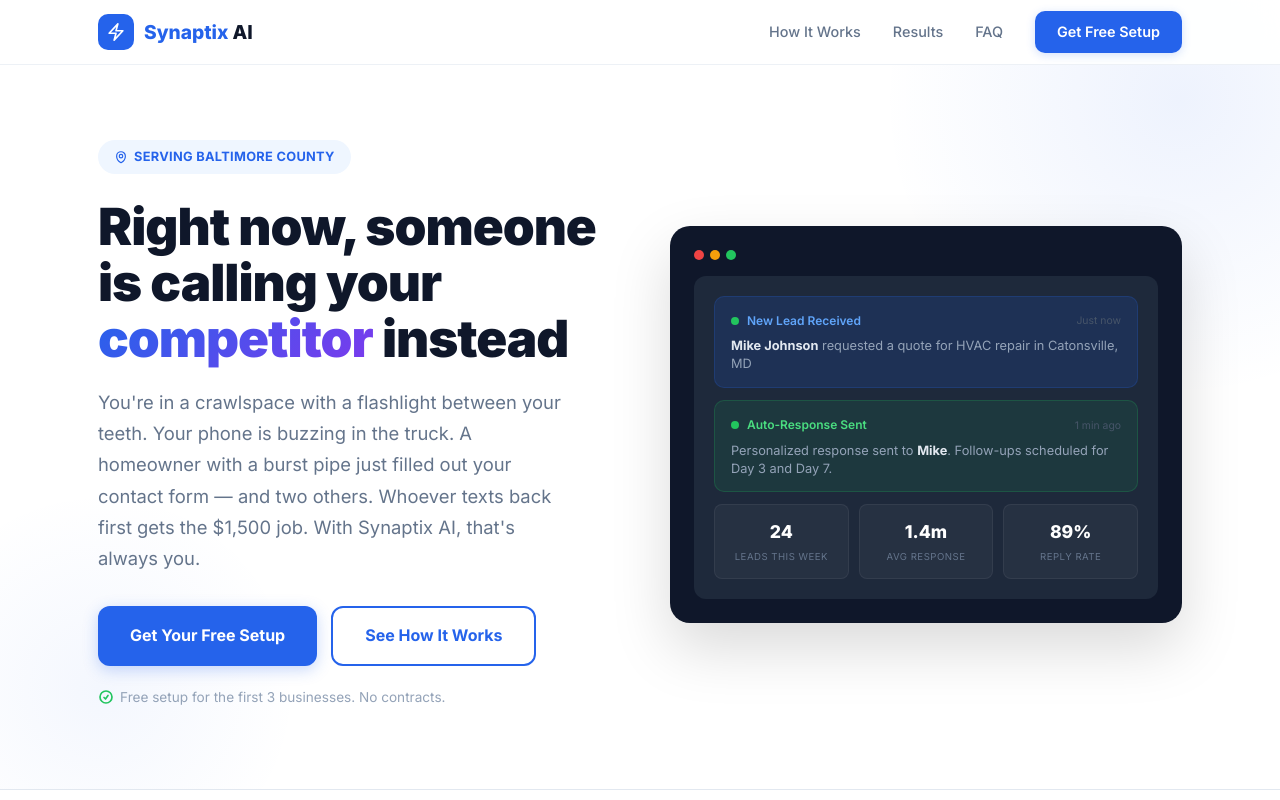
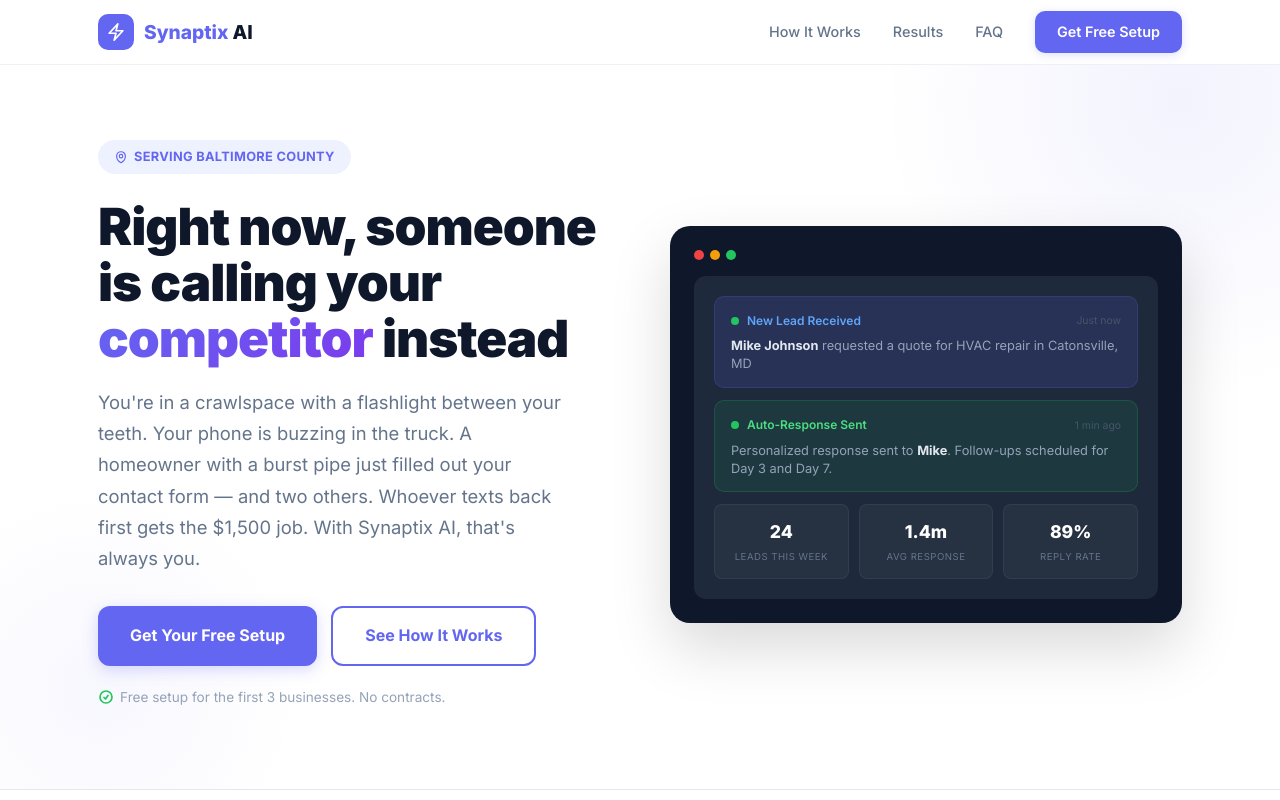
Before and after one commit to synaptixagent-code/synaptix-ai, a plain HTML site: page src/index.html in a window 1280 px wide. Shown: the top 800 px of the page. Drawn offline with Linux system fonts and the light colour scheme.

Commit message:
Switch brand color to indigo #6366f1

```diff
--- a/src/index.html
+++ b/src/index.html
@@ -9,14 +9,14 @@
     <link rel="preconnect" href="https://fonts.googleapis.com">
     <link href="https://fonts.googleapis.com/css2?family=Inter:wght@400;500;600;700;800;900&display=swap" rel="stylesheet">
     <style>
-        :root{--blue:#2563eb;--blue-dark:#1d4ed8;--blue-light:#eff6ff;--blue-glow:rgba(37,99,235,.15);--dark:#0f172a;--dark2:#1e293b;--gray:#64748b;--gray-light:#94a3b8;--border:#e2e8f0;--bg:#fafbfe}
+        :root{--blue:#6366f1;--blue-dark:#4f46e5;--blue-light:#eef2ff;--blue-glow:rgba(99,102,241,.15);--dark:#0f172a;--dark2:#1e293b;--gray:#64748b;--gray-light:#94a3b8;--border:#e2e8f0;--bg:#fafbfe}
         *{margin:0;padding:0;box-sizing:border-box}
         html{scroll-behavior:smooth}
         body{font-family:'Inter',system-ui,-apple-system,sans-serif;color:#334155;line-height:1.7;background:#fff;-webkit-font-smoothing:antialiased}
         .container{max-width:1140px;margin:0 auto;padding:0 28px}
         .btn{display:inline-flex;align-items:center;justify-content:center;gap:8px;font-family:inherit;font-weight:700;border:none;cursor:pointer;text-decoration:none;transition:all .25s}
-        .btn-primary{background:var(--blue);color:#fff;padding:14px 32px;border-radius:12px;font-size:1rem;box-shadow:0 4px 15px rgba(37,99,235,.25)}
-        .btn-primary:hover{background:var(--blue-dark);transform:translateY(-2px);box-shadow:0 8px 25px rgba(37,99,235,.35)}
+        .btn-primary{background:var(--blue);color:#fff;padding:14px 32px;border-radius:12px;font-size:1rem;box-shadow:0 4px 15px rgba(99,102,241,.25)}
+        .btn-primary:hover{background:var(--blue-dark);transform:translateY(-2px);box-shadow:0 8px 25px rgba(99,102,241,.35)}
         .btn-ghost{background:transparent;color:var(--blue);padding:14px 32px;border-radius:12px;font-size:1rem;border:2px solid var(--blue)}
         .btn-ghost:hover{background:var(--blue-light)}
         .section-tag{display:inline-flex;align-items:center;gap:6px;background:var(--blue-light);color:var(--blue);padding:6px 16px;border-radius:100px;font-size:.8rem;font-weight:700;letter-spacing:.3px;text-transform:uppercase}
@@ -36,13 +36,13 @@
         .nav-links{display:flex;align-items:center;gap:32px}
         .nav-links a{text-decoration:none;color:var(--gray);font-size:.9rem;font-weight:500;transition:color .2s}
         .nav-links a:hover{color:var(--dark)}
-        .nav-cta{background:var(--blue);color:#fff!important;padding:9px 22px;border-radius:10px;font-weight:600!important;box-shadow:0 2px 10px rgba(37,99,235,.2)}
+        .nav-cta{background:var(--blue);color:#fff!important;padding:9px 22px;border-radius:10px;font-weight:600!important;box-shadow:0 2px 10px rgba(99,102,241,.2)}
         .nav-cta:hover{background:var(--blue-dark)!important;color:#fff!important}
 
         /* Hero */
         .hero{padding:140px 0 80px;position:relative;overflow:hidden}
-        .hero::before{content:'';position:absolute;top:-200px;right:-200px;width:600px;height:600px;background:radial-gradient(circle,rgba(37,99,235,.08) 0%,transparent 70%);pointer-events:none}
-        .hero::after{content:'';position:absolute;bottom:-100px;left:-100px;width:400px;height:400px;background:radial-gradient(circle,rgba(37,99,235,.05) 0%,transparent 70%);pointer-events:none}
+        .hero::before{content:'';position:absolute;top:-200px;right:-200px;width:600px;height:600px;background:radial-gradient(circle,rgba(99,102,241,.08) 0%,transparent 70%);pointer-events:none}
+        .hero::after{content:'';position:absolute;bottom:-100px;left:-100px;width:400px;height:400px;background:radial-gradient(circle,rgba(99,102,241,.05) 0%,transparent 70%);pointer-events:none}
         .hero-grid{display:grid;grid-template-columns:1fr 1fr;gap:60px;align-items:center}
         .hero-content{position:relative;z-index:1}
         .hero-badge{margin-bottom:24px}
@@ -57,7 +57,7 @@
         .mockup-bar{display:flex;gap:6px;margin-bottom:16px}
         .mockup-dot{width:10px;height:10px;border-radius:50%}
         .mockup-content{background:var(--dark2);border-radius:12px;padding:20px}
-        .mockup-notif{background:rgba(37,99,235,.15);border:1px solid rgba(37,99,235,.2);border-radius:10px;padding:14px 16px;margin-bottom:12px;animation:slideIn .6s ease}
+        .mockup-notif{background:rgba(99,102,241,.15);border:1px solid rgba(99,102,241,.2);border-radius:10px;padding:14px 16px;margin-bottom:12px;animation:slideIn .6s ease}
         .mockup-notif-header{display:flex;align-items:center;gap:8px;margin-bottom:6px}
         .mockup-notif-dot{width:8px;height:8px;background:#22c55e;border-radius:50%}
         .mockup-notif-title{font-size:.75rem;color:#60a5fa;font-weight:600}
@@ -159,7 +159,7 @@
         .offer-inner{max-width:640px;margin:0 auto;text-align:center}
         .offer-inner h2{font-size:2.2rem;font-weight:800;color:var(--dark);margin:16px 0}
         .offer-inner>p{color:var(--gray);font-size:1.05rem;margin-bottom:40px}
-        .offer-card{background:#fff;border:2px solid var(--blue);border-radius:24px;padding:44px 36px;text-align:left;box-shadow:0 20px 60px rgba(37,99,235,.08)}
+        .offer-card{background:#fff;border:2px solid var(--blue);border-radius:24px;padding:44px 36px;text-align:left;box-shadow:0 20px 60px rgba(99,102,241,.08)}
         .offer-badge{display:inline-block;background:var(--blue);color:#fff;padding:4px 12px;border-radius:8px;font-size:.75rem;font-weight:700;text-transform:uppercase;letter-spacing:.5px;margin-bottom:16px}
         .offer-title{font-size:1.4rem;font-weight:800;color:var(--dark);margin-bottom:20px}
         .offer-list{list-style:none;margin-bottom:28px}
@@ -176,8 +176,8 @@
         .form-input{width:100%;padding:14px 18px;border:2px solid var(--border);border-radius:12px;font-size:.95rem;font-family:inherit;outline:none;transition:all .2s;background:#fff}
         .form-input:focus{border-color:var(--blue);box-shadow:0 0 0 4px var(--blue-glow)}
         .form-input::placeholder{color:#94a3b8}
-        .form-btn{width:100%;padding:16px;background:var(--blue);color:#fff;border:none;border-radius:12px;font-size:1.05rem;font-weight:700;cursor:pointer;font-family:inherit;transition:all .25s;box-shadow:0 4px 15px rgba(37,99,235,.3)}
-        .form-btn:hover{background:var(--blue-dark);transform:translateY(-2px);box-shadow:0 8px 25px rgba(37,99,235,.4)}
+        .form-btn{width:100%;padding:16px;background:var(--blue);color:#fff;border:none;border-radius:12px;font-size:1.05rem;font-weight:700;cursor:pointer;font-family:inherit;transition:all .25s;box-shadow:0 4px 15px rgba(99,102,241,.3)}
+        .form-btn:hover{background:var(--blue-dark);transform:translateY(-2px);box-shadow:0 8px 25px rgba(99,102,241,.4)}
         .form-btn:disabled{opacity:.7;cursor:not-allowed;transform:none}
         .form-msg{display:none;text-align:center;padding:14px;border-radius:12px;font-weight:600;font-size:.9rem;margin-top:14px}
         .form-secure{text-align:center;margin-top:12px;font-size:.78rem;color:var(--gray-light);display:flex;align-items:center;justify-content:center;gap:6px}
```
